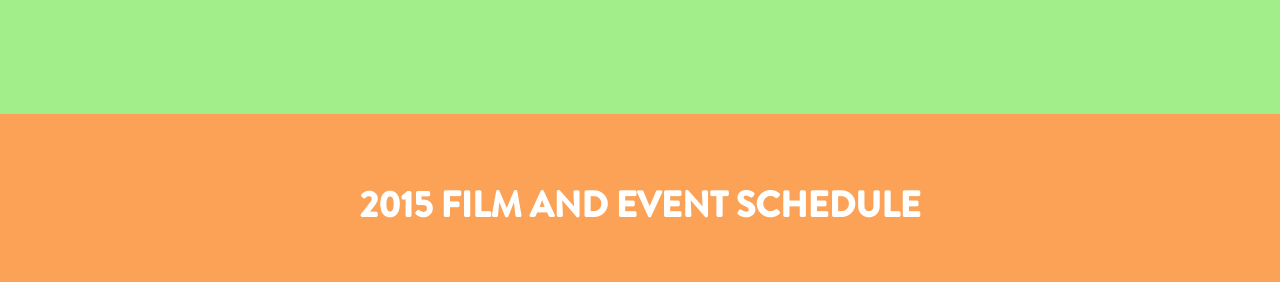
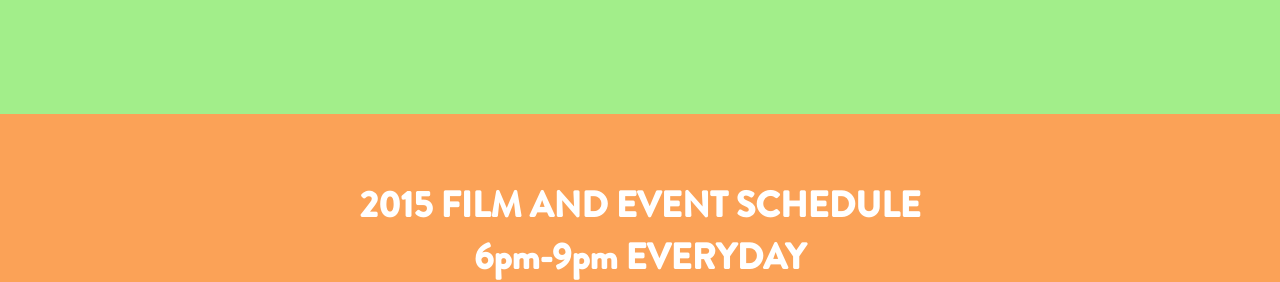
Before and after one commit to emumarketing/qff-14, a plain HTML site: page index.html in a window 1280 px wide. Shown: the part 686-968 px from the top of the page. Drawn offline with nearby package versions, Linux system fonts and the light colour scheme.

Commit message:
Added time for showings everyday

```diff
--- a/index.html
+++ b/index.html
@@ -56,7 +56,8 @@
         <section class="window" id="2">
             <div class="content">
                 <h2 class="schedule-header">
-                    2015 FILM AND EVENT SCHEDULE
+                    2015 FILM AND EVENT SCHEDULE<br>
+                    6pm-9pm EVERYDAY
                 </h2>
                 <div class="dates">
                     <div class="date-box" id="friday">
```
